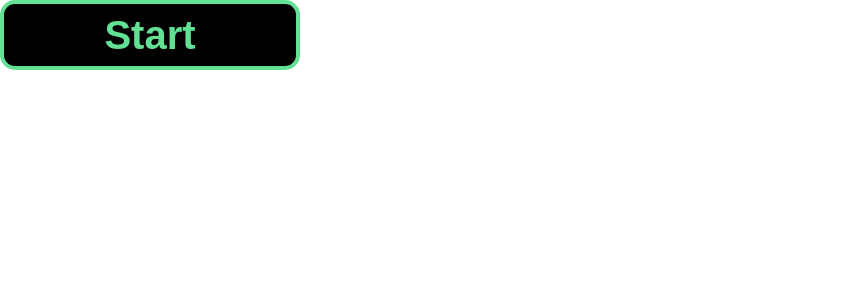
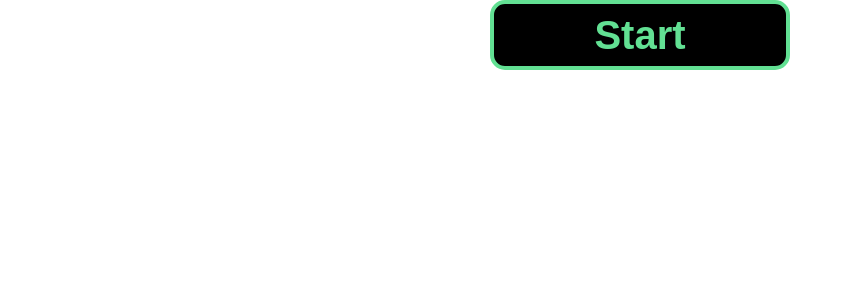
Before and after one commit to BrennoProjects/magic-counter, a React (Vite) app: page / in a window 1280 px wide. Shown: the top 300 px of the page, without its empty margins (0-853 px from the left). Built offline with nearby package versions, Linux system fonts and the light colour scheme.

Commit message:
add custom margin

```diff
--- a/src/App.tsx
+++ b/src/App.tsx
@@ -18,6 +18,7 @@ function App() {
         background={"#000000"}
         fullRadius={false}
         positionAbsolute
+        margin={'auto'}
         right={'0px'}
         left={'0px'}
         onClick={()=>{console.log('teste')}}
--- a/src/components/button/index.tsx
+++ b/src/components/button/index.tsx
@@ -9,6 +9,7 @@ interface ButtonProps {
   background?: string;
   fullRadius?: boolean;
   positionAbsolute?: boolean;
+  margin?: string;
   right?: string;
   left?: string;
   onClick?: ()=> void;
@@ -23,6 +24,7 @@ const Button: FC<ButtonProps> = (props) => {
     background = "#000000",
     fullRadius = false,
     positionAbsolute = false,
+    margin = "unset",
     right = "unset",
     left = "unset",
     onClick
@@ -35,6 +37,7 @@ const Button: FC<ButtonProps> = (props) => {
       background={background}
       fullRadius={fullRadius}
       positionAbsolute={positionAbsolute}
+      margin={margin}
       right={right}
       left={left}
       onClick={onClick}
--- a/src/components/button/styled.ts
+++ b/src/components/button/styled.ts
@@ -6,6 +6,7 @@ interface WrapperButton {
   border: boolean;
   background: string;
   fullRadius: boolean;
+  margin: string;
   right: string;
   left: string;
   positionAbsolute: boolean;
@@ -20,6 +21,7 @@ export const WrapperButton = styled.button<WrapperButton>`
   background-color: ${({ background }) => background};
   height: ${({ height }) => height};
   width: ${({ width }) => width};
+  margin: ${({margin})=> margin};
   right: ${({right})=> right};
   left: ${({left})=> left};
   position: ${({positionAbsolute})=> positionAbsolute ? "absolute" : "unset"};
```
